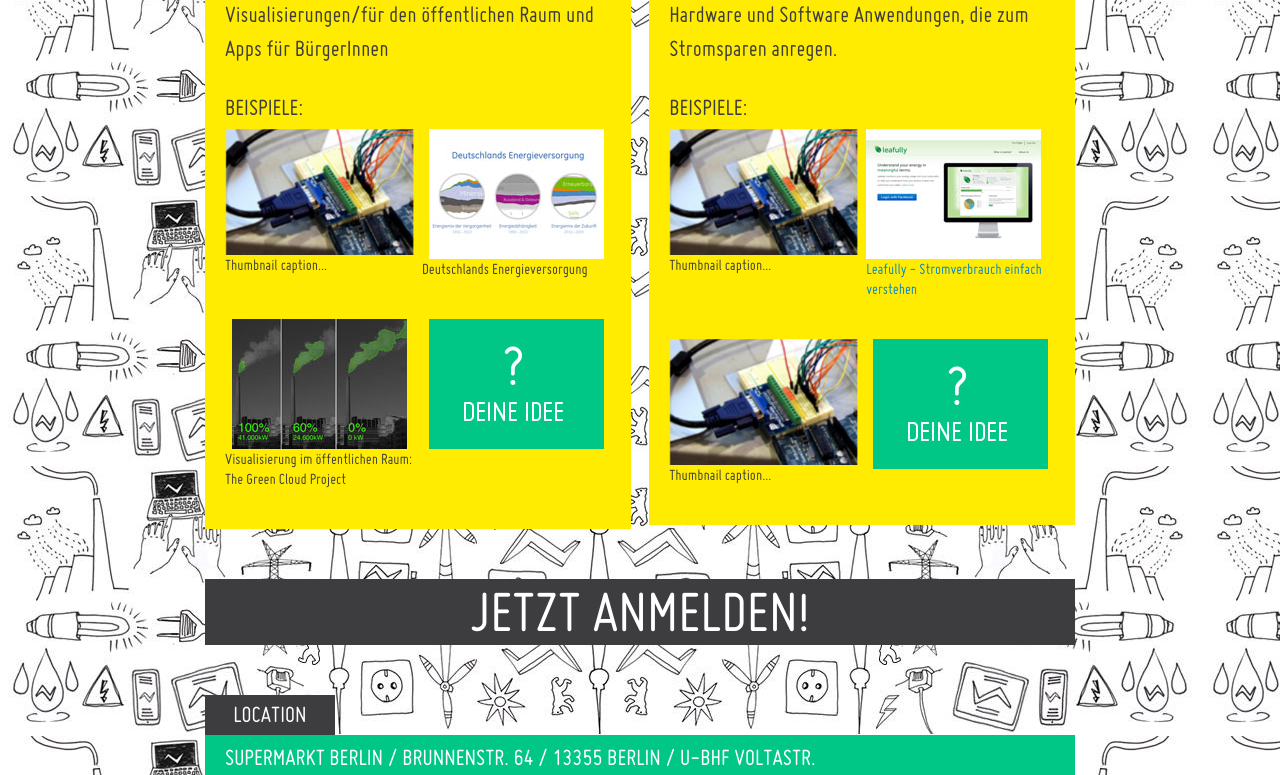
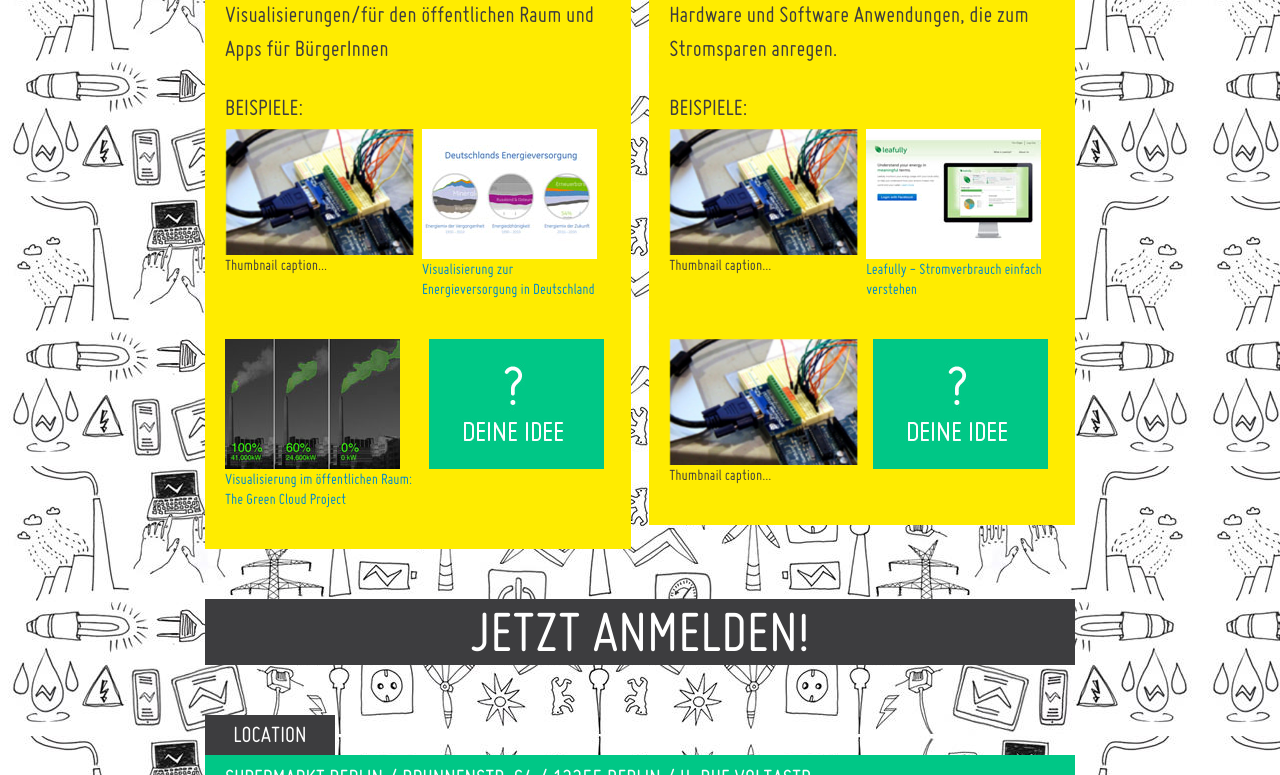
Before and after one commit to okfde/energyhack, a Jekyll site: the page built from index.html, in a window 1280 px wide and 900 px high, scrolled down 1154 px, cut to the strip 0-775 px from the top of the window. Built offline with Jekyll 4.4.1, drawn with Linux system fonts in a browser that asks for light colours; nearby versions of some CDN libraries.

Commit message:
eventbrite link

```diff
--- a/_includes/challenges.html
+++ b/_includes/challenges.html
@@ -15,16 +15,20 @@
             </li>
             <li class="span6">
                 <div class="thumbnail">
+                    <a href="http://visualization.geblogs.com/visualization/germanenergy/">
                     <img src="img/challenges/energy.jpg" alt="">
-                    <p>Deutschlands Energieversorgung</p>
+                    <p>Visualisierung zur Energieversorgung in Deutschland</p>
+                    </a>
                 </div>
             </li>
         </ul>
         <ul class="thumbnails">
             <li class="span6">
                 <div class="thumbnail">
+                    <a href="http://hehe.org2.free.fr/?language=en">
                     <img src="img/challenges/greencloud.jpg" alt="">
                     <p>Visualisierung im öffentlichen Raum: The Green Cloud Project</p>
+                    </a>
                 </div>
             </li>
             <li class="span6">
--- a/index.html
+++ b/index.html
@@ -9,7 +9,7 @@
 
 
 <div id="register" class="row-fluid">
-    <a class="span12" href="#" title="">Jetzt Anmelden!</a>
+    <a href="http://energyhackberlin.eventbrite.com/#" class="span12" href="#" title="">Jetzt Anmelden!</a>
 </div>
 
 {% include location.html %}
```
